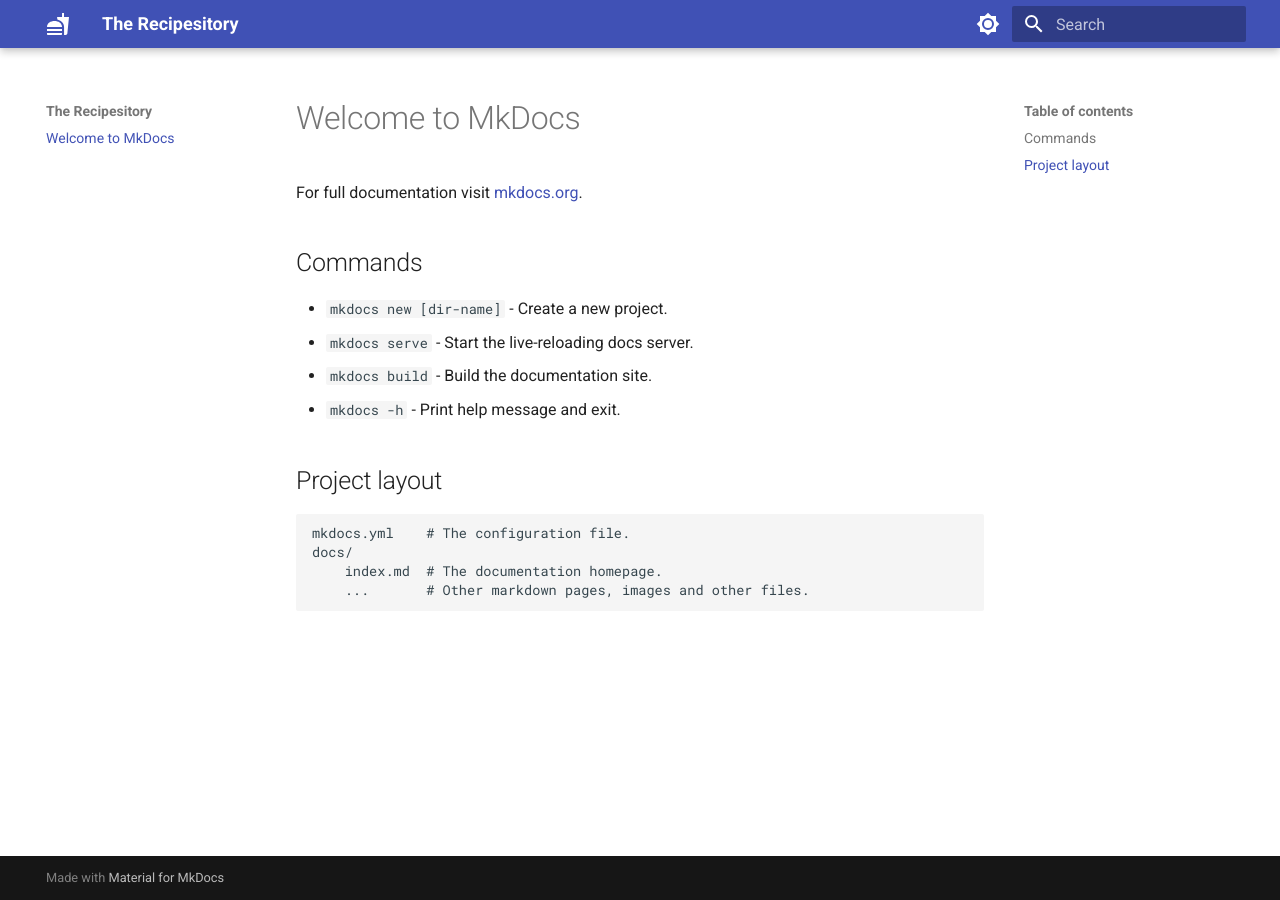
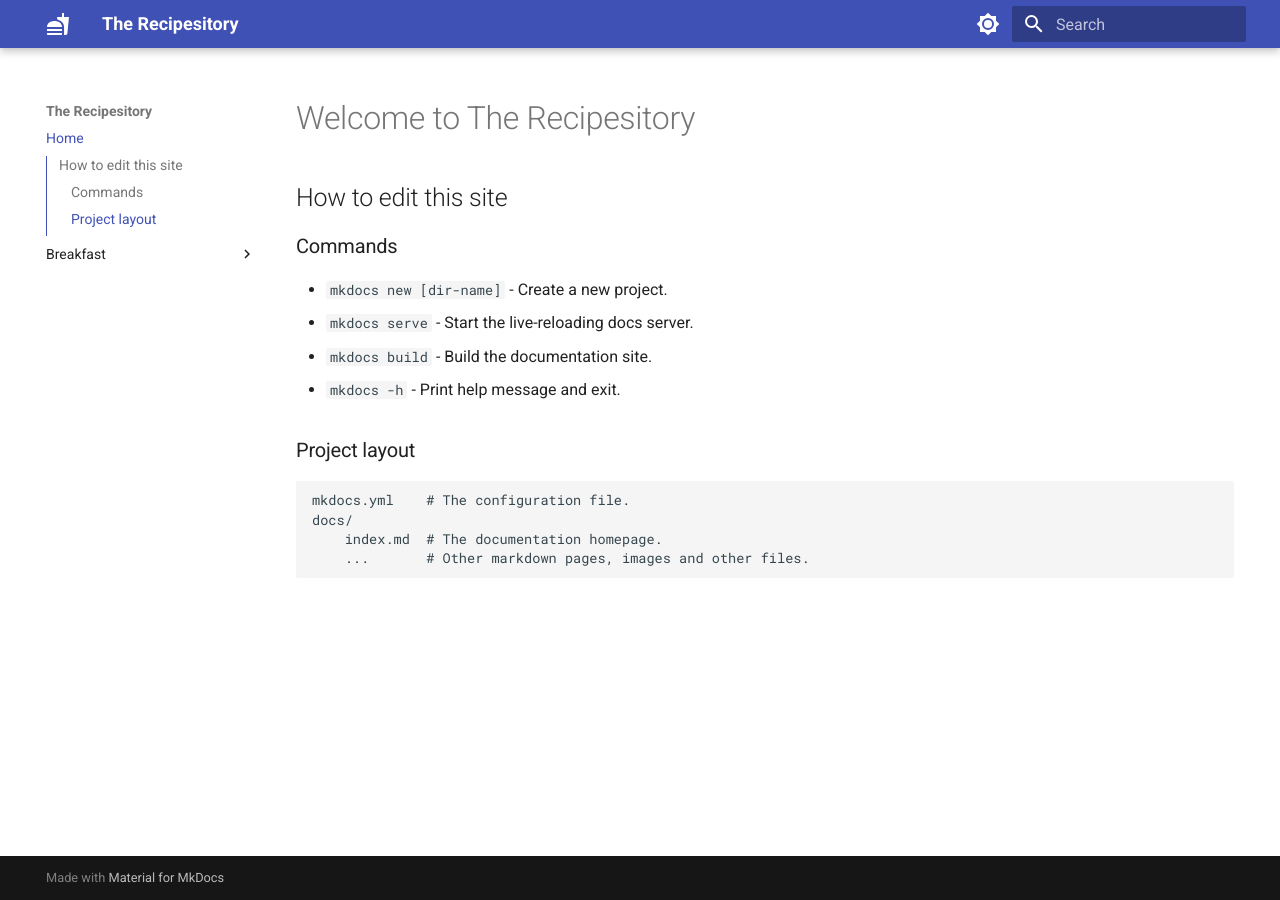
Before and after one commit to RaydioAM/Recipesitory, an MkDocs documentation site: the page built from docs/index.md, in a window 1280 px wide. Built offline with MkDocs 1.6.1 and Material for MkDocs 9.7.7, drawn with Linux system fonts in a browser that asks for light colours.

Commit message:
Add navigation and initial recipe page

```diff
--- a/docs/index.md
+++ b/docs/index.md
@@ -1,15 +1,15 @@
-# Welcome to MkDocs
+# Welcome to The Recipesitory
 
-For full documentation visit [mkdocs.org](https://www.mkdocs.org).
+## How to edit this site
 
-## Commands
+### Commands
 
 * `mkdocs new [dir-name]` - Create a new project.
 * `mkdocs serve` - Start the live-reloading docs server.
 * `mkdocs build` - Build the documentation site.
 * `mkdocs -h` - Print help message and exit.
 
-## Project layout
+### Project layout
 
     mkdocs.yml    # The configuration file.
     docs/
--- a/mkdocs.yml
+++ b/mkdocs.yml
@@ -2,6 +2,10 @@ site_name: The Recipesitory
 
 theme:
   name: material
+  features:
+    - navigation.tracking
+    - toc.integrate
+    - navigation.top
   palette:
     - media: "(prefers-color-scheme: light)"
       scheme: default
@@ -23,3 +27,9 @@ markdown_extensions:
   - pymdownx.emoji:
       emoji_index: !!python/name:materialx.emoji.twemoji
       emoji_generator: !!python/name:materialx.emoji.to_svg
+
+# Page tree
+nav:
+  - Home: index.md
+  - Breakfast:
+    - Gordon Ramsay Scrambled Eggs: scrambled-eggs
```
Also changed, not shown: docs/scrambled-eggs.md (added, +19 -0 lines).
